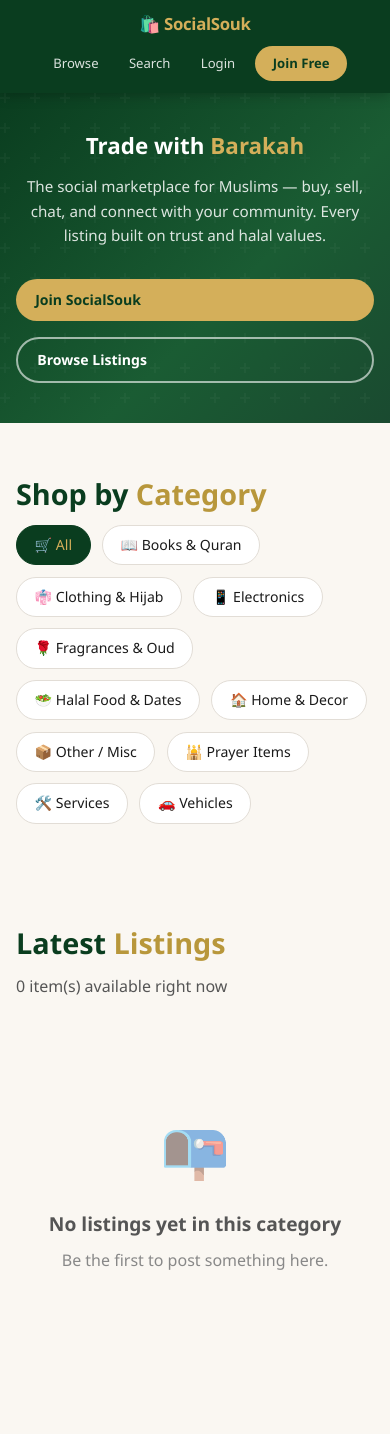
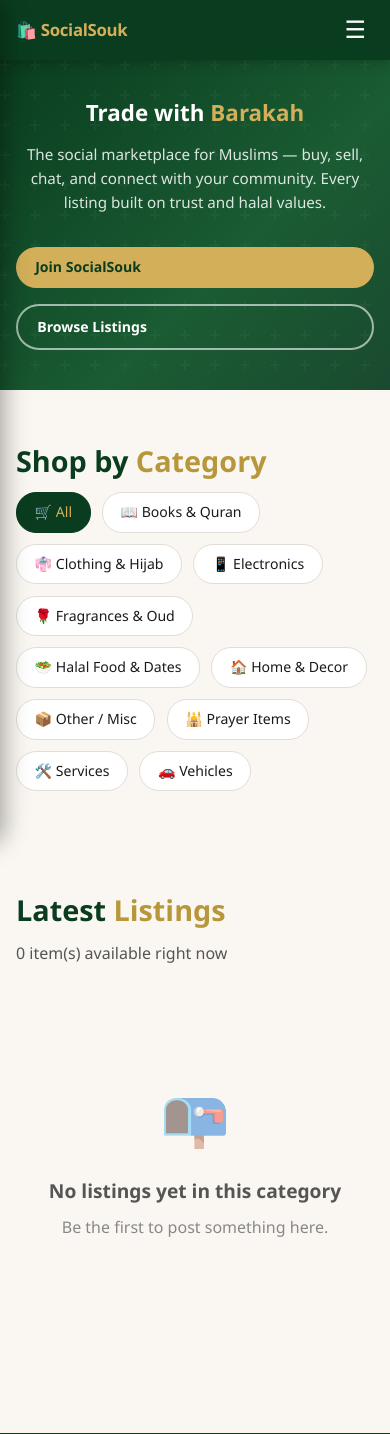
Before and after one commit to mahashemi/social-souk, a PHP site: page / in a window 390 px wide. Shown: the top 1434 px of the page. Run offline with PHP 8.4, Linux system fonts and the light colour scheme; data comes from the database, SQL or seed files in the repository; data that the repository does not hold is empty.

Commit message:
Add real Material Design 3 mobile navigation drawer and card-style tables
- Mobile nav was just wrapping links awkwardly; now a proper hamburger button opens an M3 modal navigation drawer (slide-in panel, scrim overlay, rounded leading-edge corners, elevation shadow)
- Tables on mobile no longer force horizontal scrolling — they convert into stacked elevated cards (12px corner radius, M3-style shadow) with each field labeled
- New shared app.js handles the drawer toggle and automatically injects data-label attributes onto table cells from the column headers, so no per-table markup changes were needed except where labels were added explicitly (My Courses table)

```diff
--- a/admin.php
+++ b/admin.php
@@ -94,6 +94,8 @@
 <body>
 <nav class="navbar">
     <div class="nav-brand">🛍️ <?= e(SITE_NAME) ?> <small style="color:var(--gold);font-size:.7rem">ADMIN</small></div>
+    <button class="nav-toggle" onclick="toggleNav()" aria-label="Menu">☰</button>
+    <div class="nav-scrim" onclick="toggleNav()"></div>
     <div class="nav-links">
         <a href="index.php">Site</a>
         <a href="dashboard.php">Dashboard</a>
@@ -240,5 +242,6 @@
         </table>
     <?php endif; ?>
 </div>
+<script src="app.js" defer></script>
 </body>
 </html>
--- /dev/null
+++ b/app.js
@@ -0,0 +1,19 @@
+function toggleNav() {
+    document.querySelector('.nav-links').classList.toggle('nav-open');
+    document.querySelector('.nav-scrim').classList.toggle('show');
+}
+
+document.addEventListener('DOMContentLoaded', function () {
+    document.querySelectorAll('table.table').forEach(function (table) {
+        var headers = Array.prototype.map.call(table.querySelectorAll('thead th'), function (th) {
+            return th.textContent.trim();
+        });
+        table.querySelectorAll('tbody tr').forEach(function (tr) {
+            Array.prototype.forEach.call(tr.children, function (td, i) {
+                if (headers[i] && !td.hasAttribute('data-label')) {
+                    td.setAttribute('data-label', headers[i]);
+                }
+            });
+        });
+    });
+});
--- a/chat.php
+++ b/chat.php
@@ -59,6 +59,8 @@
 <body>
 <nav class="navbar">
     <div class="nav-brand">🛍️ <?= e(SITE_NAME) ?></div>
+    <button class="nav-toggle" onclick="toggleNav()" aria-label="Menu">☰</button>
+    <div class="nav-scrim" onclick="toggleNav()"></div>
     <div class="nav-links">
         <a href="index.php">Browse</a>
         <a href="dashboard.php">Dashboard</a>
@@ -106,5 +108,6 @@
         <?php endif; ?>
     </div>
 </div>
+<script src="app.js" defer></script>
 </body>
 </html>
--- a/create-listing.php
+++ b/create-listing.php
@@ -46,6 +46,8 @@
 <body>
 <nav class="navbar">
     <div class="nav-brand">🛍️ <?= e(SITE_NAME) ?></div>
+    <button class="nav-toggle" onclick="toggleNav()" aria-label="Menu">☰</button>
+    <div class="nav-scrim" onclick="toggleNav()"></div>
     <div class="nav-links">
         <a href="index.php">Browse</a>
         <a href="dashboard.php">Dashboard</a>
@@ -130,5 +132,6 @@
         </div>
     </div>
 </div>
+<script src="app.js" defer></script>
 </body>
 </html>
--- a/dashboard.php
+++ b/dashboard.php
@@ -33,6 +33,8 @@
 <body>
 <nav class="navbar">
     <div class="nav-brand">🛍️ <?= e(SITE_NAME) ?></div>
+    <button class="nav-toggle" onclick="toggleNav()" aria-label="Menu">☰</button>
+    <div class="nav-scrim" onclick="toggleNav()"></div>
     <div class="nav-links">
         <a href="index.php">Browse</a>
         <a href="create-listing.php">+ Sell Item</a>
@@ -88,5 +90,6 @@
     </table>
     <?php endif; ?>
 </div>
+<script src="app.js" defer></script>
 </body>
 </html>
--- a/edit-listing.php
+++ b/edit-listing.php
@@ -63,6 +63,8 @@
 <body>
 <nav class="navbar">
     <div class="nav-brand">🛍️ <?= e(SITE_NAME) ?></div>
+    <button class="nav-toggle" onclick="toggleNav()" aria-label="Menu">☰</button>
+    <div class="nav-scrim" onclick="toggleNav()"></div>
     <div class="nav-links">
         <a href="index.php">Browse</a>
         <a href="dashboard.php">Dashboard</a>
@@ -157,5 +159,6 @@
         </div>
     </div>
 </div>
+<script src="app.js" defer></script>
 </body>
 </html>
--- a/edit-profile.php
+++ b/edit-profile.php
@@ -95,6 +95,8 @@
 <body>
 <nav class="navbar">
     <div class="nav-brand">🛍️ <?= e(SITE_NAME) ?></div>
+    <button class="nav-toggle" onclick="toggleNav()" aria-label="Menu">☰</button>
+    <div class="nav-scrim" onclick="toggleNav()"></div>
     <div class="nav-links">
         <a href="index.php">Browse</a>
         <a href="dashboard.php">Dashboard</a>
@@ -173,5 +175,6 @@
         </form>
     </div></div>
 </div>
+<script src="app.js" defer></script>
 </body>
 </html>
--- a/index.php
+++ b/index.php
@@ -34,6 +34,8 @@
 
 <nav class="navbar">
     <div class="nav-brand">🛍️ <?= e(SITE_NAME) ?></div>
+    <button class="nav-toggle" onclick="toggleNav()" aria-label="Menu">☰</button>
+    <div class="nav-scrim" onclick="toggleNav()"></div>
     <div class="nav-links">
         <a href="index.php">Browse</a>
         <a href="search.php">Search</a>
@@ -135,5 +137,6 @@
     <div class="footer-bottom">&copy; <?= date('Y') ?> <?= e(SITE_NAME) ?>. Built with ❤️ for the Ummah.</div>
 </footer>
 
+<script src="app.js" defer></script>
 </body>
 </html>
--- a/listing.php
+++ b/listing.php
@@ -46,6 +46,8 @@
 <body>
 <nav class="navbar">
     <div class="nav-brand">🛍️ <?= e(SITE_NAME) ?></div>
+    <button class="nav-toggle" onclick="toggleNav()" aria-label="Menu">☰</button>
+    <div class="nav-scrim" onclick="toggleNav()"></div>
     <div class="nav-links">
         <a href="index.php">Browse</a>
         <?php if ($user): ?>
@@ -127,5 +129,6 @@
         <?php endif; ?>
     </div>
 </div>
+<script src="app.js" defer></script>
 </body>
 </html>
--- a/login.php
+++ b/login.php
@@ -78,5 +78,6 @@
         <a href="register.php" class="btn btn-outline btn-full">✨ Create a Free Account</a>
     </div>
 </div>
+<script src="app.js" defer></script>
 </body>
 </html>
--- a/profile.php
+++ b/profile.php
@@ -53,6 +53,8 @@
 <body>
 <nav class="navbar">
     <div class="nav-brand">🛍️ <?= e(SITE_NAME) ?></div>
+    <button class="nav-toggle" onclick="toggleNav()" aria-label="Menu">☰</button>
+    <div class="nav-scrim" onclick="toggleNav()"></div>
     <div class="nav-links">
         <a href="index.php">Browse</a>
         <?php if ($user): ?><a href="dashboard.php">Dashboard</a><a href="logout.php" class="nav-btn">Logout</a>
@@ -99,5 +101,6 @@
     </div>
     <?php endif; ?>
 </div>
+<script src="app.js" defer></script>
 </body>
 </html>
--- a/register.php
+++ b/register.php
@@ -148,5 +148,6 @@
         </p>
     </div>
 </div>
+<script src="app.js" defer></script>
 </body>
 </html>
--- a/resend-verification.php
+++ b/resend-verification.php
@@ -61,5 +61,6 @@
         <?php endif; ?>
     </div>
 </div>
+<script src="app.js" defer></script>
 </body>
 </html>
--- a/search.php
+++ b/search.php
@@ -28,6 +28,8 @@
 <body>
 <nav class="navbar">
     <div class="nav-brand">🛍️ <?= e(SITE_NAME) ?></div>
+    <button class="nav-toggle" onclick="toggleNav()" aria-label="Menu">☰</button>
+    <div class="nav-scrim" onclick="toggleNav()"></div>
     <div class="nav-links">
         <a href="index.php">Browse</a>
         <?php if ($user): ?><a href="dashboard.php">Dashboard</a><a href="logout.php" class="nav-btn">Logout</a>
@@ -62,5 +64,6 @@
         </div>
     <?php endif; ?>
 </div>
+<script src="app.js" defer></script>
 </body>
 </html>
--- a/style.css
+++ b/style.css
@@ -382,16 +382,30 @@
     .feed-layout { grid-template-columns: 1fr; }
     .feed-sidebar, .feed-right { position: static; }
 }
+/* ── Mobile nav drawer (Material Design 3 modal navigation drawer) ── */
+.nav-toggle { display: none; background: none; border: none; color: var(--white); font-size: 1.5rem; cursor: pointer; padding: .3rem .5rem; line-height: 1; }
+.nav-scrim { display: none; }
+
 @media (max-width: 768px) {
-    .navbar {
-        flex-direction: column; align-items: stretch; height: auto;
-        padding: .7rem 1rem; gap: .5rem;
+    .navbar { padding: 0 1rem; height: 60px; }
+    .nav-brand { font-size: 1.1rem; }
+    .nav-toggle { display: block; }
+    .nav-links {
+        position: fixed; top: 0; left: 0; height: 100vh; width: 80%; max-width: 300px;
+        background: var(--green-deep); flex-direction: column; align-items: stretch;
+        justify-content: flex-start; padding: 5rem 1.2rem 2rem; gap: .3rem;
+        transform: translateX(-100%); transition: transform .28s cubic-bezier(.4,0,.2,1);
+        z-index: 200; border-radius: 0 16px 16px 0; box-shadow: 4px 0 24px rgba(0,0,0,.35);
+        flex-wrap: nowrap; overflow-y: auto;
     }
-    .nav-brand { font-size: 1.2rem; text-align: center; }
-    .nav-links {
-        flex-wrap: wrap; justify-content: center; gap: .4rem .6rem; width: 100%;
+    .nav-links.nav-open { transform: translateX(0); }
+    .nav-links a { width: 100%; padding: .85rem 1rem; font-size: 1rem; border-radius: 12px; }
+    .nav-scrim {
+        display: block; position: fixed; inset: 0; background: rgba(0,0,0,.5); z-index: 150;
+        opacity: 0; pointer-events: none; transition: opacity .28s ease;
     }
-    .nav-links a { font-size: .82rem; padding: .35rem .65rem; }
+    .nav-scrim.show { opacity: 1; pointer-events: auto; }
+
     .hero { padding: 2.5rem 1rem; }
     .hero h1 { font-size: 1.6rem; }
     .hero p { font-size: .95rem; }
@@ -406,10 +420,26 @@
     .dashboard-wrap { padding: 0 1rem; }
     .dashboard-header { padding: 1.2rem 1.4rem; }
 
-    /* Tables: allow horizontal scroll on the container instead of breaking layout */
-    .table { font-size: .8rem; }
-    .table th, .table td { padding: .6rem .5rem; white-space: nowrap; }
-    .dashboard-wrap, .container { overflow-x: auto; }
+    /* Tables become Material-style elevated cards instead of horizontal-scrolling grids */
+    .table thead { display: none; }
+    .table, .table tbody, .table tr, .table td { display: block; width: 100%; }
+    .table { border: none; }
+    .table tr {
+        margin-bottom: .9rem; border-radius: 12px; background: var(--white);
+        box-shadow: 0 1px 3px rgba(0,0,0,.12), 0 1px 2px rgba(0,0,0,.08);
+        padding: .9rem 1rem; border: none;
+    }
+    .table td {
+        display: flex; justify-content: space-between; align-items: center;
+        padding: .5rem 0; border: none; text-align: right; gap: .8rem; white-space: normal;
+    }
+    .table td:not(:last-child) { border-bottom: 1px solid var(--border); }
+    .table td::before {
+        content: attr(data-label); font-weight: 600; color: var(--text-mid);
+        font-size: .72rem; text-transform: uppercase; letter-spacing: .3px;
+        text-align: left; flex-shrink: 0;
+    }
+    .table td:last-child { justify-content: flex-end; }
 
     .profile-stats { gap: 1.2rem; }
     .card-footer form { display: flex; flex-direction: column; gap: .5rem; }
--- a/verify-pending.php
+++ b/verify-pending.php
@@ -41,5 +41,6 @@
         </p>
     </div>
 </div>
+<script src="app.js" defer></script>
 </body>
 </html>
--- a/verify.php
+++ b/verify.php
@@ -41,5 +41,6 @@
         <?php endif; ?>
     </div>
 </div>
+<script src="app.js" defer></script>
 </body>
 </html>
```
